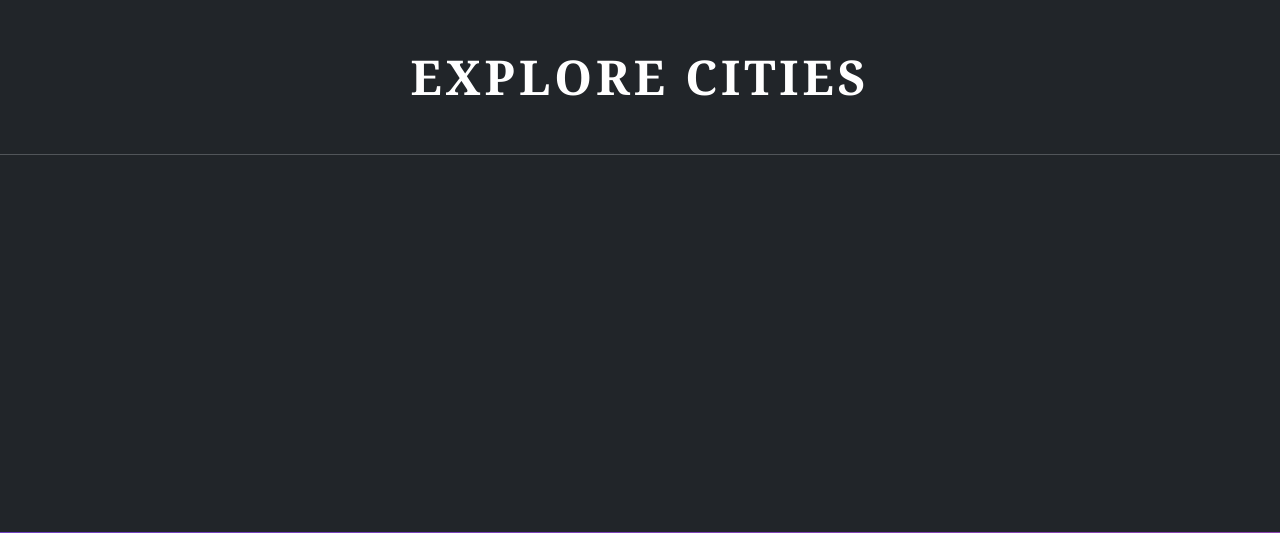
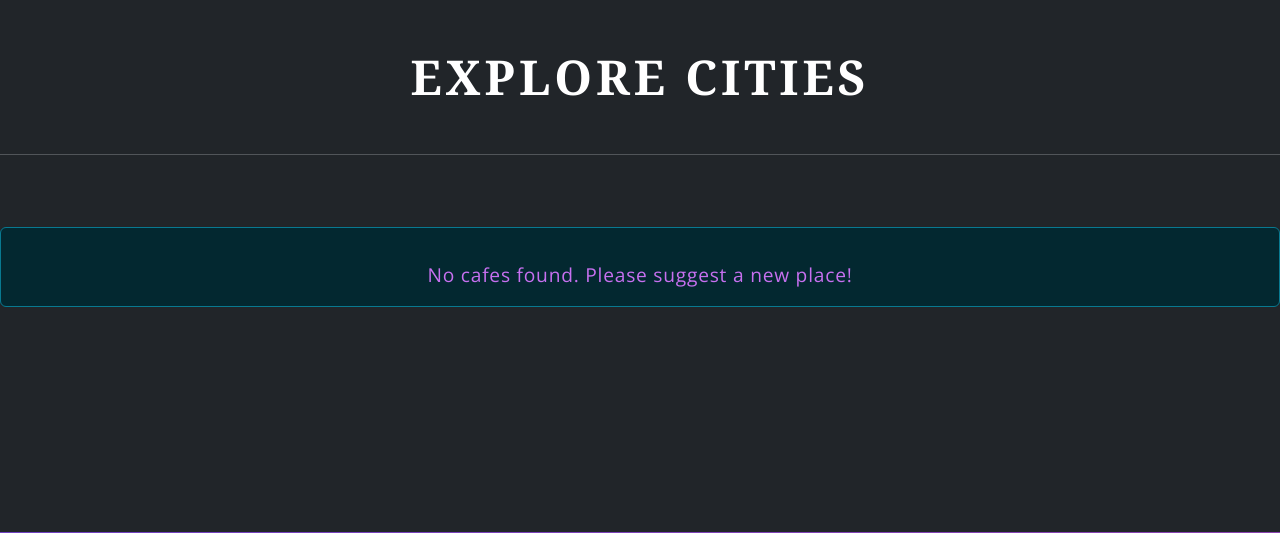
Before and after one commit to KushalRegmi61/ExploreCafe-Website, a Flask app: page /explore_cafe in a window 1280 px wide. Shown: the part 74-607 px from the top of the page. Run offline with Flask 3, Linux system fonts and the light colour scheme; some libraries are stand-ins or nearby versions.

Commit message:
fix for no cafe to display add cafe button

```diff
--- a/templates/explore_cafe.html
+++ b/templates/explore_cafe.html
@@ -24,14 +24,22 @@
 
 
 <div class="py-4">
+    {% if countries %}
     {% for country, cities in countries.items() %}
 
     <section class="text-center subheading pt-lg-3 ">
         <h2 class="secheading">{{ country }}</h2>
         {% for city in cities %}
-        <a class="btn btn-default btn-lg" href="{{ url_for('search_cafe') }}?city_name={{ city }}">{{ city }}</a>
+        <a class="btn btn-default btn-lg" href="{{ url_for('search_cafe', city_name=city) }}">{{ city }}</a>
         {% endfor %}
     </section>
     {% endfor %}
+    {% else %}
+    <div class="alert alert-info text-center body-text" role="alert">
+        <a class="ambassador d-block mt-3" style="text-align: center;" href="{{ url_for('add_cafe') }}">
+            No cafes found. Please suggest a new place!
+        </a>
+    </div>
+    {% endif %}
 </div>
 {% endblock %}
```
